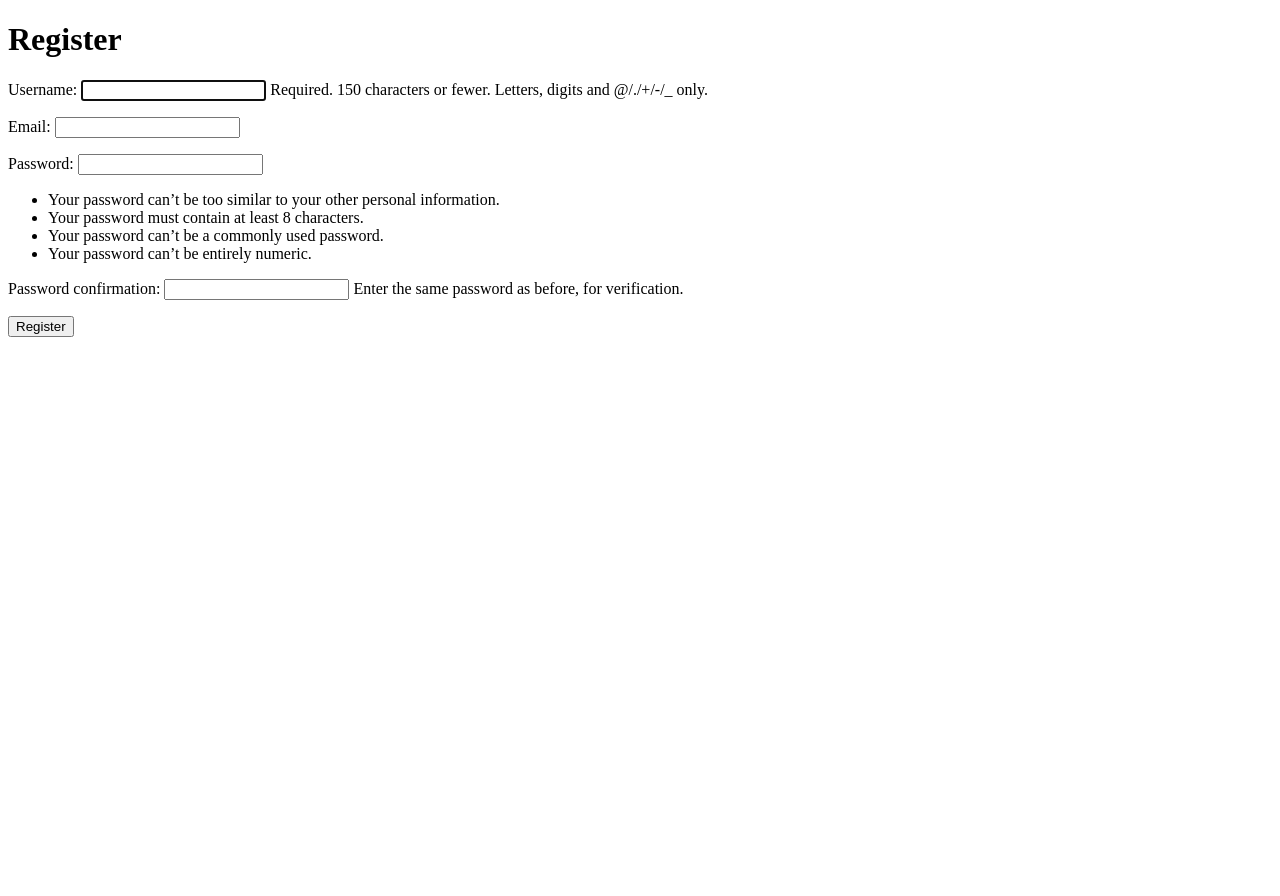
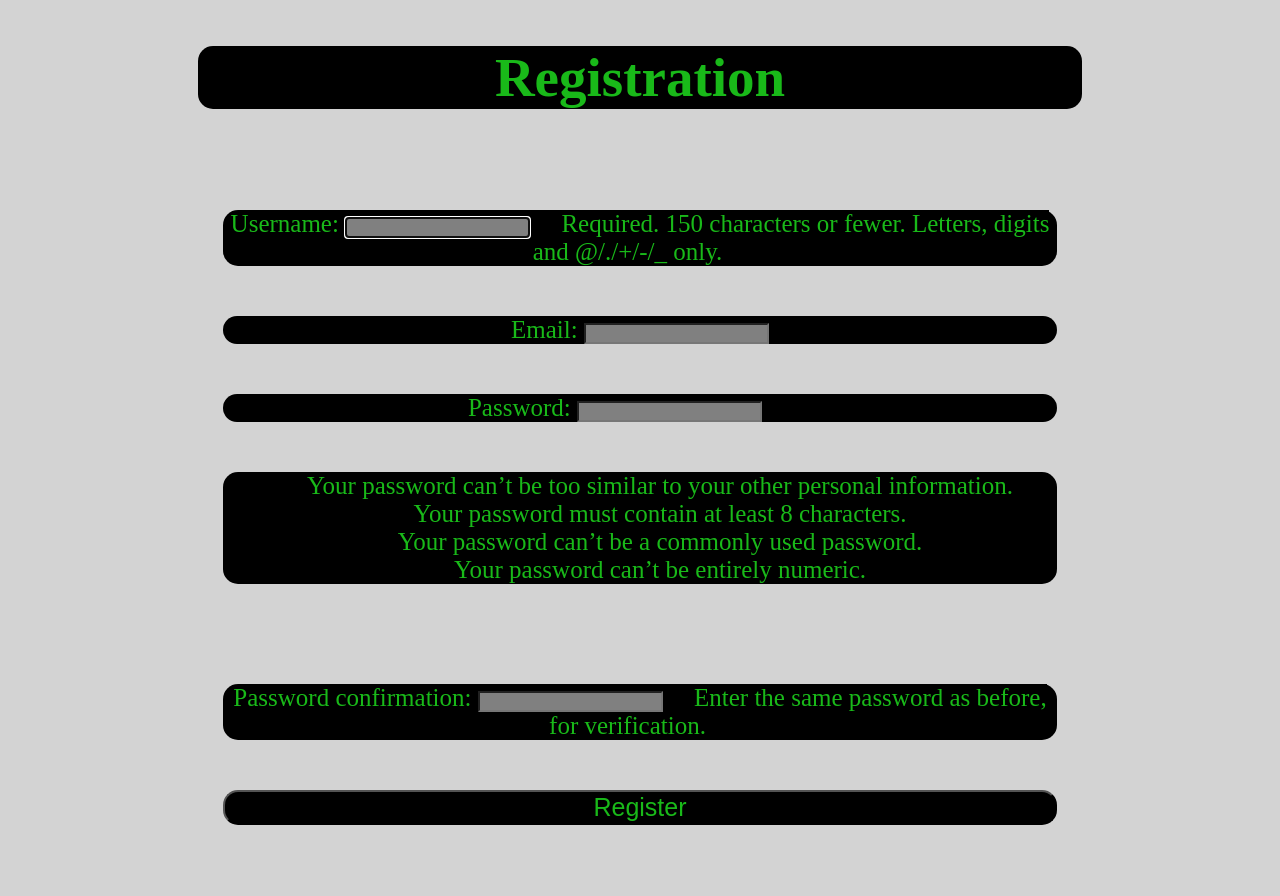
Before and after one commit to TheeGreenGenie/HopHacksProject, a Django app: page / in a window 1280 px wide. Before the commit the page ends 337 px from the top, so only its background shows below. Run offline with Django 5.2, Linux system fonts and the light colour scheme.

Commit message:
Css styling

```diff
--- a/FinanceProject/MainPage/static/base.css
+++ b/FinanceProject/MainPage/static/base.css
@@ -32,6 +32,8 @@ li {
     background-color: black;
     margin: 0 5%;
     margin-top: 3%;
+    border-radius: 15px;
+    padding: 10px;
 }
 
 .profile-image {
--- a/FinanceProject/MainPage/static/buy.css
+++ b/FinanceProject/MainPage/static/buy.css
@@ -32,6 +32,8 @@
     background-color: black;
     margin: 0 5%;
     margin-top: 3%;
+    border-radius: 15px;
+    padding: 10px;
 }
 
 .profile-image {
--- a/FinanceProject/MainPage/static/home.css
+++ b/FinanceProject/MainPage/static/home.css
@@ -32,6 +32,8 @@ li {
     background-color: black;
     margin: 0 5%;
     margin-top: 3%;
+    padding: 10px;
+    border-radius: 15px;
 }
 
 .profile-image {
--- a/FinanceProject/MainPage/static/portfolio.css
+++ b/FinanceProject/MainPage/static/portfolio.css
@@ -32,6 +32,8 @@ li {
     background-color: black;
     margin: 0 5%;
     margin-top: 3%;
+    border-radius: 15px;
+    padding: 10px;
 }
 
 .profile-image {
--- a/FinanceProject/MainPage/static/profit.css
+++ b/FinanceProject/MainPage/static/profit.css
@@ -32,6 +32,8 @@ li {
     background-color: black;
     margin: 0 5%;
     margin-top: 3%;
+    border-radius: 15px;
+    padding: 10px;
 }
 
 .profile-image {
--- a/FinanceProject/MainPage/static/reccomendation.css
+++ b/FinanceProject/MainPage/static/reccomendation.css
@@ -32,6 +32,8 @@ li {
     background-color: black;
     margin: 0 5%;
     margin-top: 3%;
+    border-radius: 15px;
+    padding: 10px;
 }
 
 .profile-image {
--- a/FinanceProject/MainPage/static/sell.css
+++ b/FinanceProject/MainPage/static/sell.css
@@ -32,6 +32,8 @@ li {
     background-color: black;
     margin: 0 5%;
     margin-top: 3%;
+    border-radius: 15px;
+    padding: 10px;
 }
 
 .profile-image {
--- a/FinanceProject/MainPage/static/transactions.css
+++ b/FinanceProject/MainPage/static/transactions.css
@@ -32,6 +32,8 @@ li {
     background-color: black;
     margin: 0 5%;
     margin-top: 3%;
+    padding: 10px;
+    border-radius: 15px;
 }
 
 .profile-image {
--- a/FinanceProject/MainPage/static/welcome.css
+++ b/FinanceProject/MainPage/static/welcome.css
@@ -31,7 +31,7 @@ li {
     min-width: 150px;
 }
 
-.menu {
+ul{
     flex-grow: 1;
     display: flex;
     flex-direction: row;
@@ -40,6 +40,8 @@ li {
     background-color: black;
     margin: 0 5%;
     margin-top: 3%;
+    padding: 10px;
+    border-radius: 15px;
 }
 
 .profile-image {
--- a/FinanceProject/signup/static/register.css
+++ b/FinanceProject/signup/static/register.css
@@ -0,0 +1,37 @@
+body {
+    display: flex;
+    flex-direction: column;
+    text-align: center;
+    background-color: lightgray;
+}
+
+h1 {
+    background-color: black;
+    color: rgb(25, 185, 25);
+    margin: 3% 15%;
+    font-size: 55px;
+    border-radius: 15px;
+}
+
+form {
+    display: flex;
+    flex-direction: column;
+    text-align: center;
+    margin: 3% 15%;
+}
+
+li {
+    list-style: none;
+}
+
+button, p, ul, div, span {
+    background-color: black;
+    color: rgb(25, 185, 25);
+    font-size: 25px;
+    margin: 25px;
+    border-radius: 15px;
+}
+
+input {
+    background-color: grey;
+}
--- a/FinanceProject/signup/templates/signup/register.html
+++ b/FinanceProject/signup/templates/signup/register.html
@@ -4,9 +4,11 @@
     <meta charset="UTF-8">
     <meta name="viewport" content="width=device-width, initial-scale=1.0">
     <title>Register</title>
+    {% load static %}
+    <link rel="stylesheet" href="{% static 'register.css' %}"
 </head>
 <body>
-    <h1>Register</h1>
+    <h1>Registration</h1>
     <form method="POST">
         {% csrf_token %}
         {{ form.as_p }}
```
Also changed, not shown: FinanceProject/signup/static/questionaire.css (+7 -1 lines), FinanceProject/db.sqlite3.
